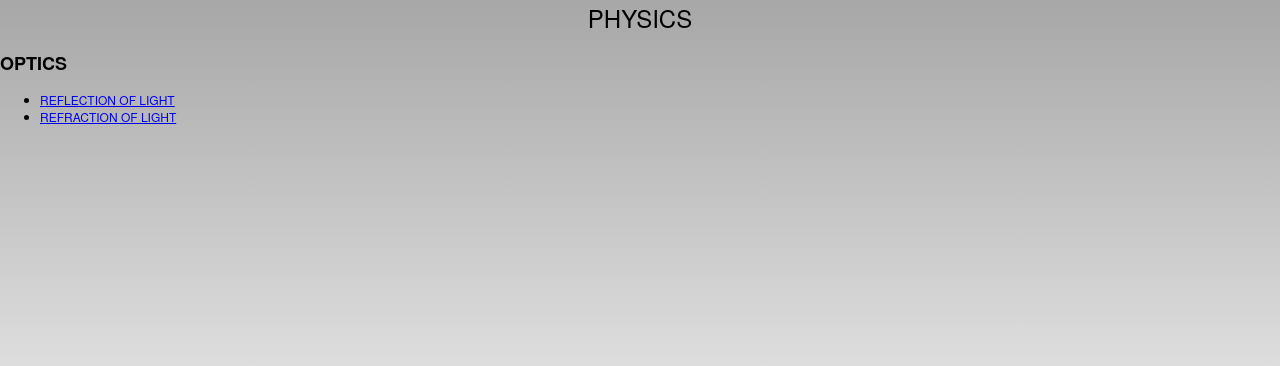
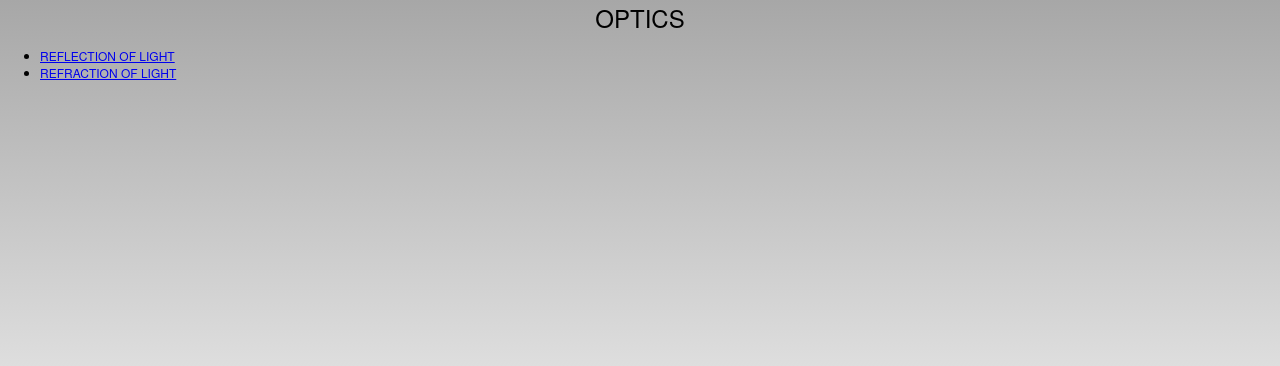
Before and after one commit to OlgertsKlavsBalabans/FormulaOne, a plain HTML site: page www/physics.html in a window 1280 px wide. Drawn offline with Linux system fonts and the light colour scheme.

```diff
--- a/www/physics.html
+++ b/www/physics.html
@@ -8,8 +8,8 @@
 
 </head>
 <body>
-    <h1>physics</h1>
-    <h2>optics</h2>
+    <h1>Optics</h1>
+
     <ul>
         <li>
             <a href=https://www.sciencelearn.org.nz/resources/48-reflection-of-light />reflection of light</a>
```
Also changed, not shown: www/index.html (+1 -1 lines).
